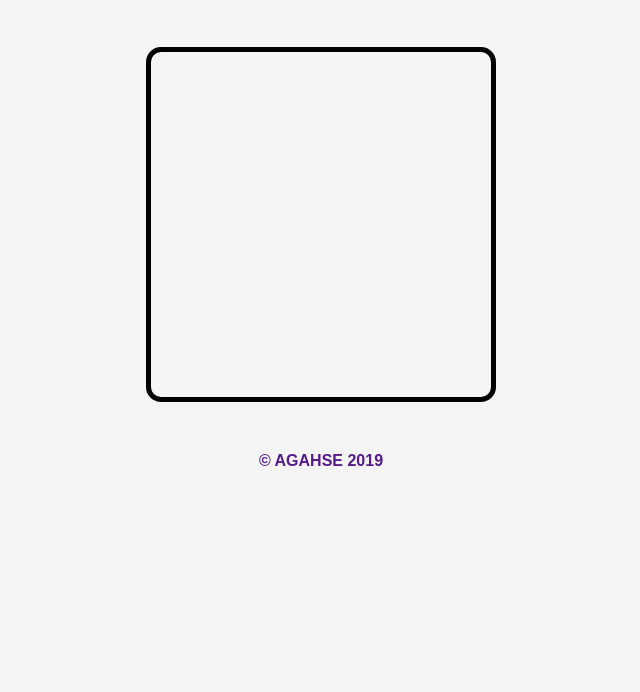
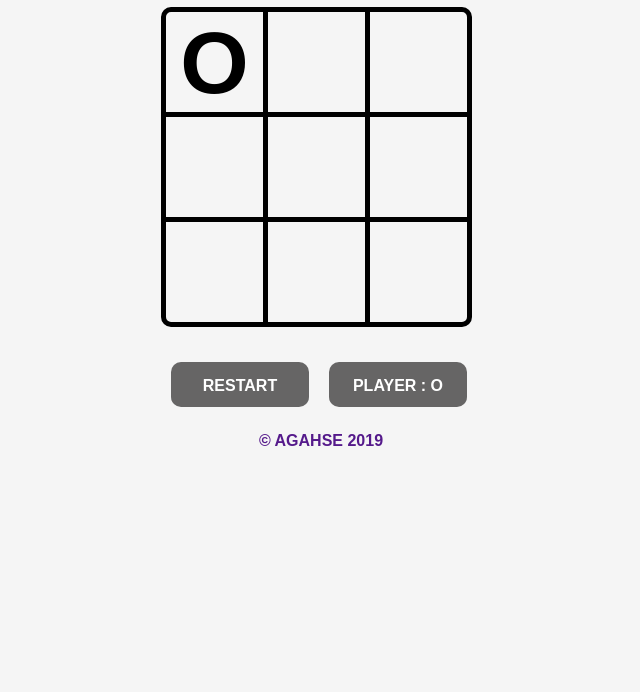
Before and after one commit to agashe/XO-Game---JavaScript, a plain HTML site: page index.html in a window 1280 px wide. Shown: the part 108-800 px from the top of the page, without its empty margins (319-959 px from the left). Drawn offline with Linux system fonts and the light colour scheme.

Commit message:
Layout..Done!

```diff
--- a/index.html
+++ b/index.html
@@ -12,8 +12,29 @@
         <h1>XO Game - JS</h1>
         <h4>version 1.00</h4>
 
+        <!-- <div class="message win">YOU <span>WIN</span></div> -->
+
         <div class="game">
+            <div class="row">
+                <div class="col col-text border-all corner1">O</div>
+                <div class="col col-text border-top-bottom"></div>
+                <div class="col col-text border-all corner2"></div>
+            </div>
+            <div class="row">
+                <div class="col col-text border-right-left"></div>
+                <div class="col col-text border-none"></div>
+                <div class="col col-text border-right-left"></div>
+            </div>
+            <div class="row">
+                <div class="col col-text border-all corner3"></div>
+                <div class="col col-text border-top-bottom"></div>
+                <div class="col col-text border-all corner4"></div>
+            </div>
+        </div>
 
+        <div class="button-group">
+            <div id="retart" class="button">RESTART</div>
+            <div id="player" class="button">PLAYER : <span>O</span></div>
         </div>
 
         <a href="" class="copyrights" target="_blank">&copy; AGAHSE 2019</a>
--- a/style.css
+++ b/style.css
@@ -10,22 +10,111 @@ body {
 }
 
 .main {
-    height: 500px;
+    height: 300px;
     width: 100%;
-    padding: 50px 0 50px 0;
+    padding: 35px 0 50px 0;
     text-align: center;
 }
 
 .game {
-    height: 65%;
+    height: 100%;
     width: 25%;
     margin: auto;
-    margin-top: 50px;
+    margin-top: 25px;
     margin-bottom: 50px;
-    padding: 10px;
     text-align: center;
+}
+
+.message {
+    display: inline-block;
+    height: 25px;
+    width: 250px;
+    margin: auto;
+    margin-top: 25px;
+    padding: 5px 5px 7.5px 5px;
+    text-align: center;
+    border-radius: 10px;
+    font-size: 1.5em;
+    font-weight: bold;
+}
+
+.row {
+    height: 33.3333%;
+    width: 100%;
+}
+
+.col {
+    height: 100%;
+    width: 30.3333%;
+    float: left;
+    cursor: pointer;
+}
+.col-text {
+    font-size: 5.5em;
+    font-weight: bold;
+}
+
+.col-select {
+    background-color: #312ed8;
+    color: #ffffff;
+}
+
+.win {
+    background-color: #12b90c;
+    color: #ffffff;
+}
+.lose {
+    background-color: #b91111;
+    color: #ffffff;
+}
+
+.border-all {
     border: 5px solid #000000;
-    border-radius: 15px;
+}
+.border-none {
+    border: 0;
+}
+.border-top-bottom  {
+    border-top: 5px solid #000000;
+    border-bottom: 5px solid #000000;
+}
+.border-right-left  {
+    border-right: 5px solid #000000;
+    border-left: 5px solid #000000;
+}
+.corner1 {
+    border-top-left-radius: 10px;
+}
+.corner2 {
+    border-top-right-radius: 10px;
+}
+.corner3 {
+    border-bottom-left-radius: 10px;
+}
+.corner4 {
+    border-bottom-right-radius: 10px;
+}
+
+.button-group {
+    height: 25%;
+    width: 25%;
+    margin: auto;
+    text-align: center;
+}
+.button {
+    height: 25px;
+    width: 40%;
+    margin: 5px 10px 5px 10px;
+    padding: 15px 5px 5px 5px;
+    background-color: #666565;
+    border-radius: 10px;
+    font-weight: bold;
+    color: #ffffff;
+    cursor: pointer;
+    float: left;
+}
+.button:hover {
+    background-color: #333333;
 }
 
 .copyrights {
```
